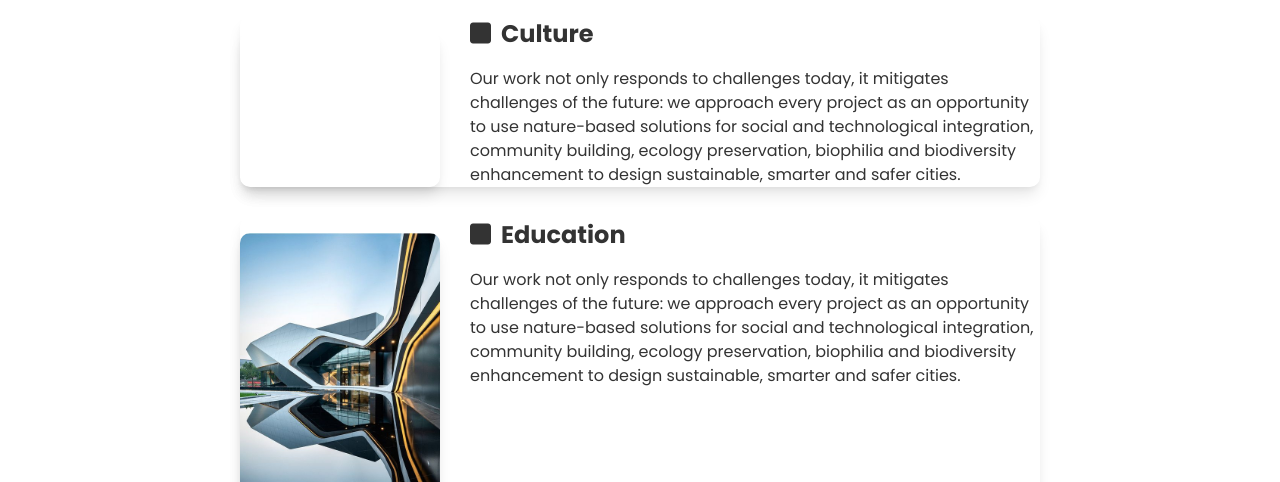
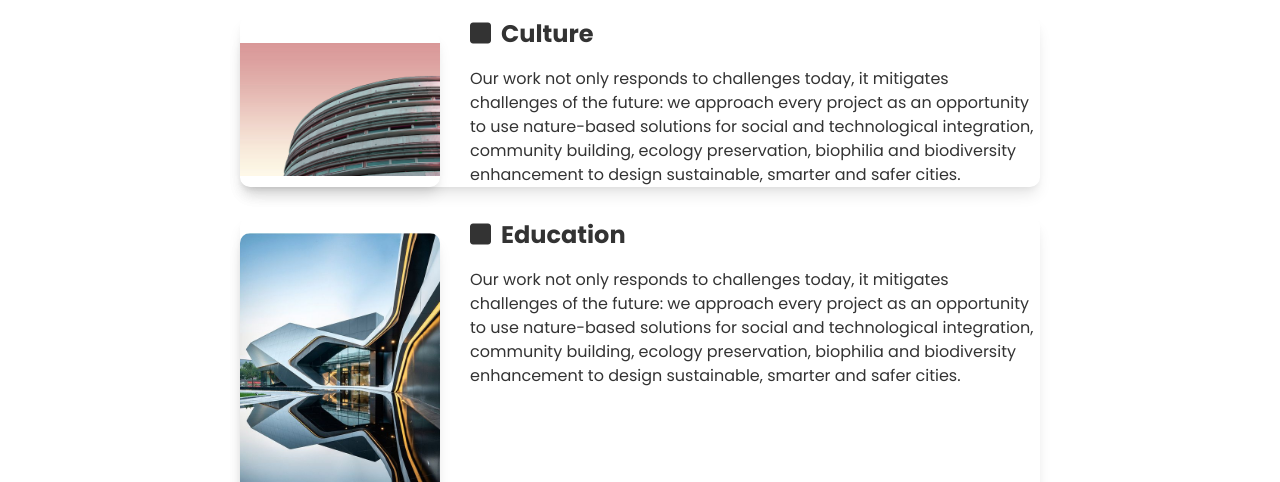
Before and after one commit to Clarchj/Startup-Landing-Page, a plain HTML site: page index.html in a window 1280 px wide. Shown: the part 618-1100 px from the top of the page. Drawn offline with Linux system fonts and the light colour scheme.

Commit message:
"Landing Page: Fix the images when it not showing"

```diff
--- a/index.html
+++ b/index.html
@@ -59,7 +59,7 @@
         <div class="header info">Our Works</div>
         <div class="container">
             <div class="box">
-                <img src="/IMG/jimmy-chang-ACt8ycSzpdE-unsplash.jpg" alt="">
+                <img src="/IMG/vitalik-vynarchyk-XrCYBI9Htos-unsplash.jpg" alt="">
                 <div class="text">
                     <h2><i class="fa-sharp fa-solid fa-square"></i>Culture</h2>
                     <p>
```
